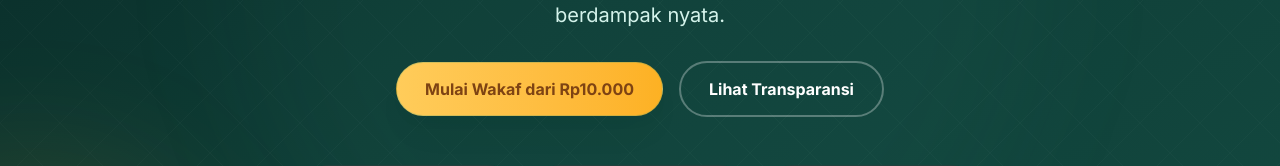
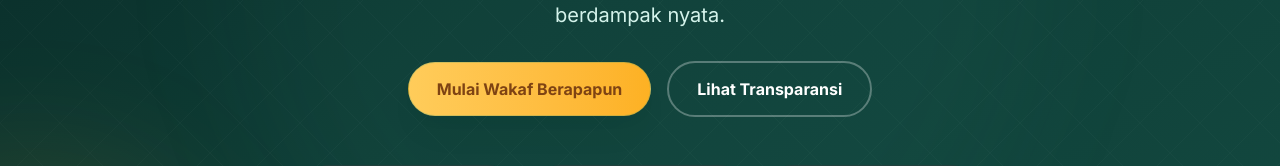
Before and after one commit to dharmamudita/WaqfChain, a Next.js app: page / in a window 1280 px wide. Shown: the part 447-613 px from the top of the page. Built offline with nearby package versions, Linux system fonts and the light colour scheme; no server answers; the database is empty.

Commit message:
feat: tampilkan nama donatur di riwayat dan perbarui hero section

```diff
--- a/app/marketplace/[id]/page.tsx
+++ b/app/marketplace/[id]/page.tsx
@@ -216,7 +216,9 @@
                         <div className="w-9 h-9 bg-gradient-to-br from-teal-500 to-teal-700 rounded-xl flex items-center justify-center text-white text-xs font-bold shadow-sm">
                           {idx + 1}
                         </div>
-                        <span className="text-sm font-medium text-gray-700">Wakif #{d.userId.slice(-6)}</span>
+                        <span className="text-sm font-medium text-gray-700">
+                          {d.donorName || (d.userId !== 'guest' ? `Wakif #${d.userId.slice(-6)}` : 'Hamba Allah')}
+                        </span>
                       </div>
                       <span className="text-sm font-bold text-teal-700">{formatCurrency(d.amount)}</span>
                     </div>
--- a/components/homepage/HeroSection.tsx
+++ b/components/homepage/HeroSection.tsx
@@ -78,7 +78,7 @@
           <div className="flex flex-col sm:flex-row items-center justify-center gap-4 mb-12 animate-slideUp" style={{ animationDelay: '0.2s' }}>
             <Link href="/marketplace">
               <Button size="lg" className="!bg-gradient-to-r !from-amber-400 !to-amber-500 !text-amber-900 !shadow-amber-500/30 hover:!shadow-amber-500/50 !font-bold">
-                Mulai Wakaf dari Rp10.000
+                Mulai Wakaf Berapapun
               </Button>
             </Link>
             <Link href="/dashboard">
```
